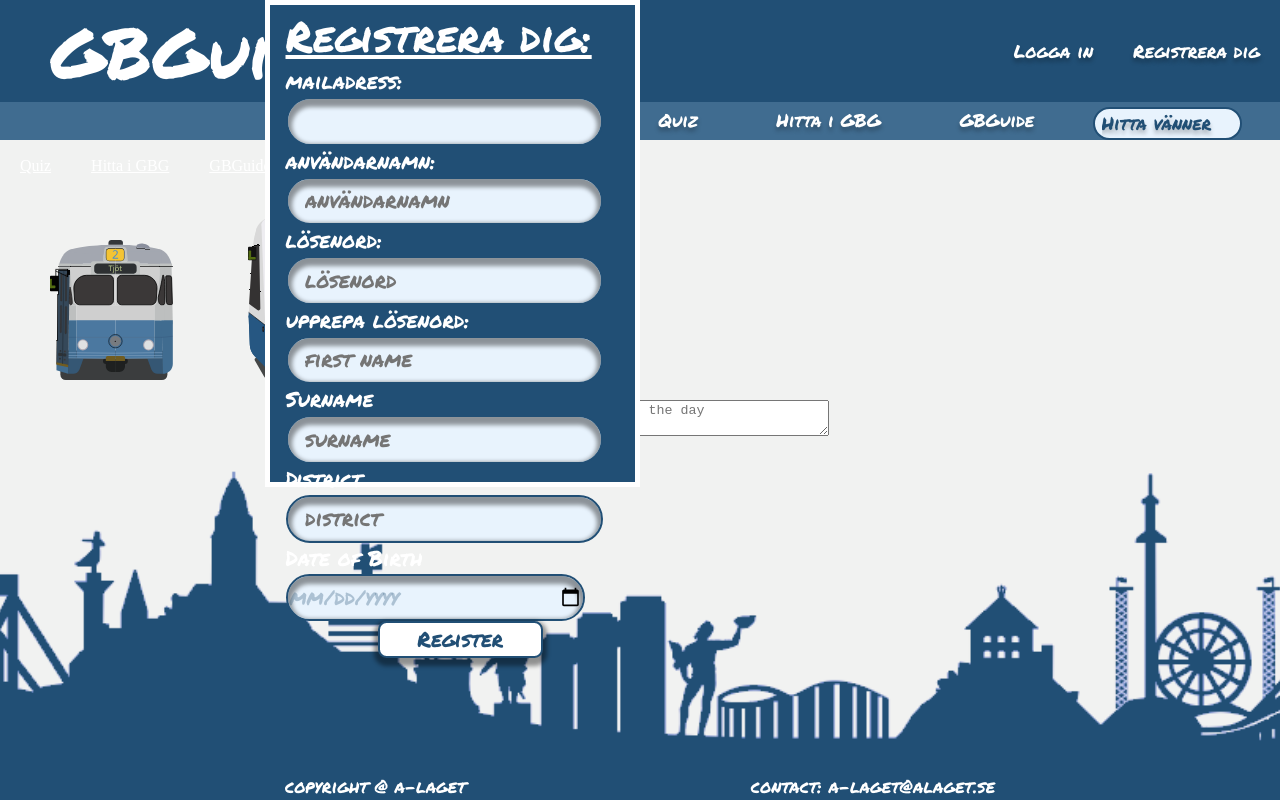
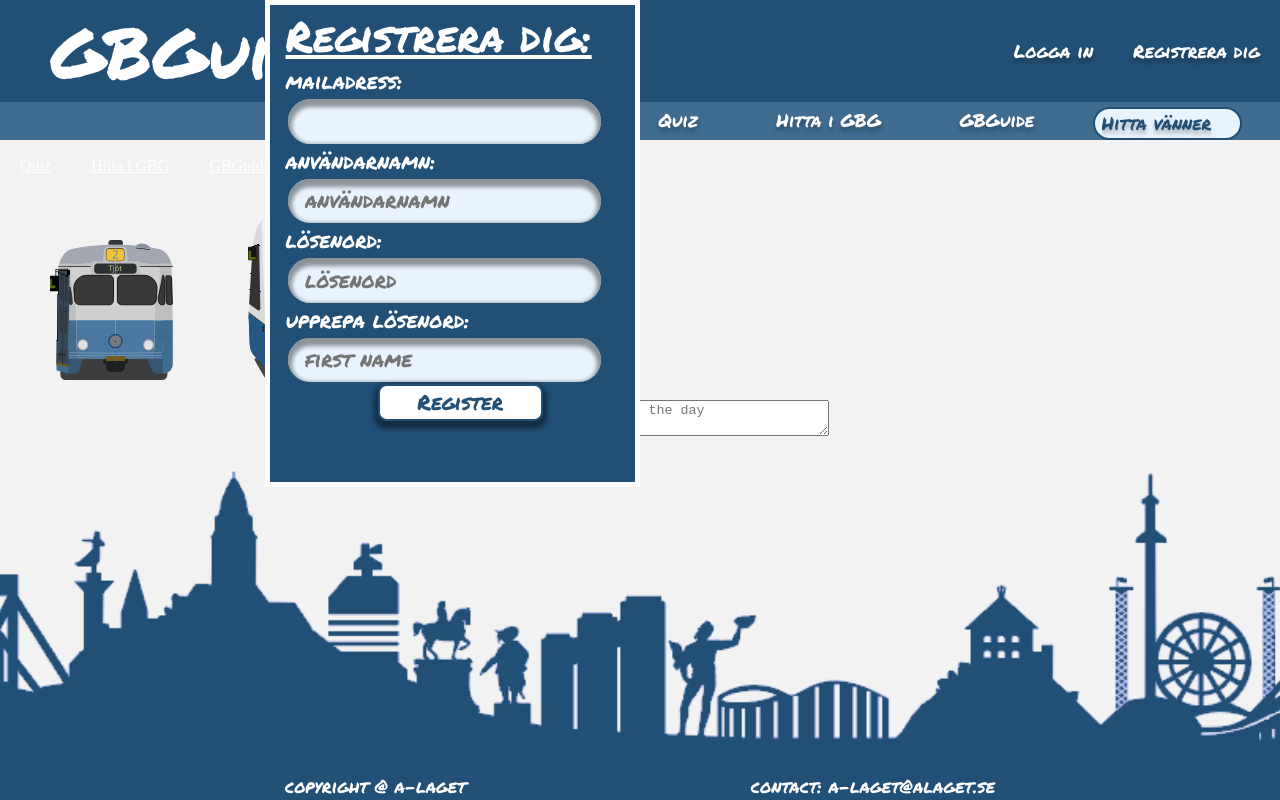
Before and after one commit to Goteborgs-guiden/Gotehenburg-guide, a Vue app in the folder frontend/: page / in a window 1280 px wide. Both pictures are taken after a click on the button "Registrera dig". Built offline with nearby package versions, Linux system fonts and the light colour scheme.

Commit message:
fix correct fields for register

```diff
--- a/frontend/src/components/RegisterForm.vue
+++ b/frontend/src/components/RegisterForm.vue
@@ -2,20 +2,12 @@
 import { ref } from 'vue'
 let username = ref('')
 let password = ref('')
-let first_name = ref('')
-let surname = ref('')
-let img = ref('')
-let district = ref('')
-let date_of_birth = ref('')
+let email = ref('')
 function register() {
   const data = {
     username: username.value,
     password: password.value,
-    first_name: first_name.value,
-    surname: surname.value,
-    img: img.value,
-    district: district.value,
-    date_of_birth: date_of_birth.value
+    email: email.value
   }
   console.log(data)
   fetch('http://127.0.0.1:3000/register', {
@@ -41,19 +33,13 @@ function register() {
       <form>
         <label class="register">Registrera dig:</label>
         <label>mailadress:</label>
-        <input class="input" type="text" v-model="username" placeholder="" />
+        <input class="input" type="text" v-model="email" placeholder="" />
         <label>användarnamn:</label>
         <input class="input" type="text" v-model="username" placeholder="användarnamn" />
         <label>lösenord:</label>
         <input class="input" type="password" v-model="password" placeholder="lösenord" />
         <label>upprepa lösenord:</label>
-        <input class="input" type="text" v-model="first_name" placeholder="first name" />
-        <label>Surname</label>
-        <input class="input" type="text" v-model="surname" placeholder="surname" />
-        <label>District</label>
-        <input class="input" type="text" v-model="district" placeholder="district" />
-        <label>Date of Birth</label>
-        <input class="input" type="date" v-model="date_of_birth" placeholder="date_of_birth" />
+        <input class="input" type="password" v-model="pass2" placeholder="first name" />
         <div class="button-wrapper">
           <input class="button" type="submit" value="Register" @click.prevent="register()" />
         </div>
```
Also changed, not shown: 2 other files (tests, documents, lock files or other folders).
